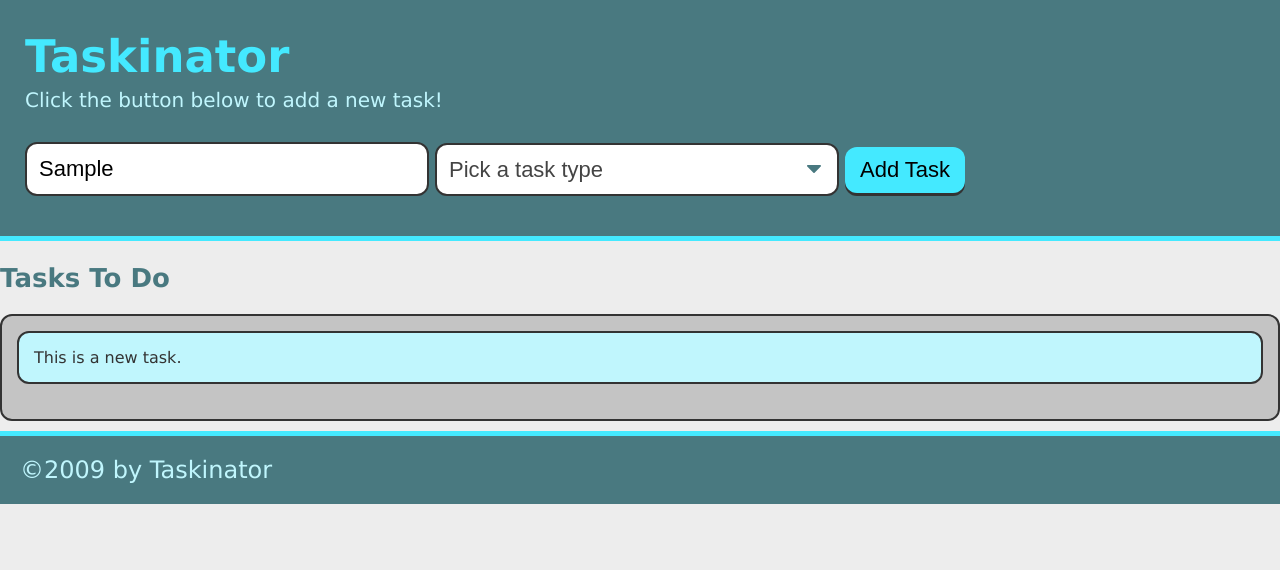
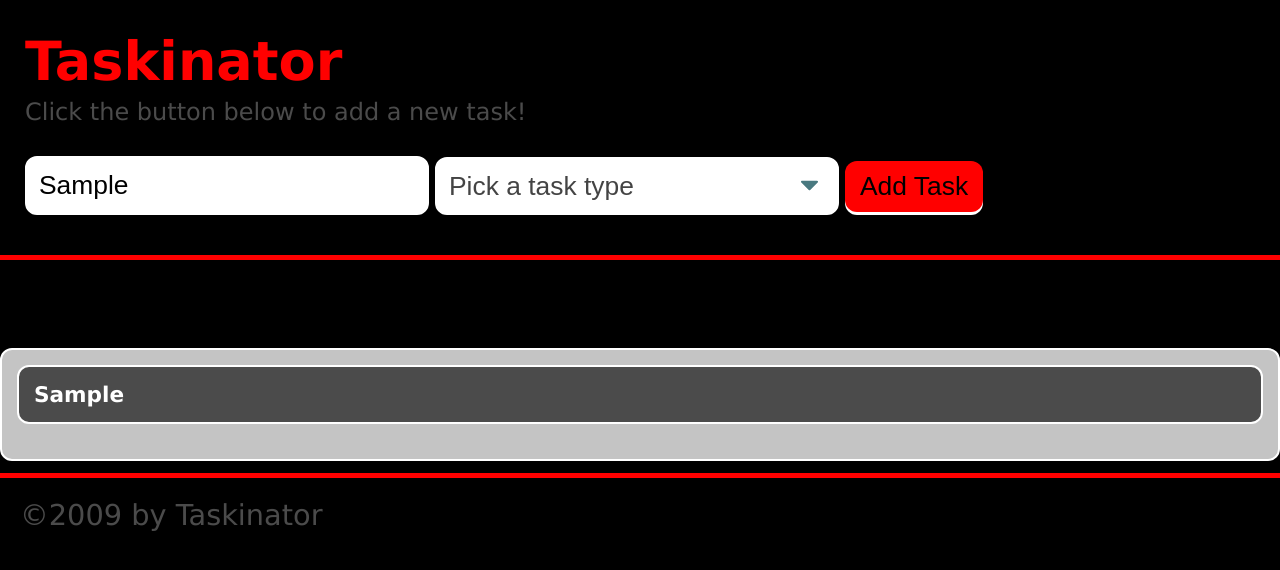
Before and after one commit to dvnmiles/taskinator, a plain HTML site: page index.html in a window 1280 px wide. Both pictures are taken after typing "Sample" into the empty fields and a click on the button "Add Task". Drawn offline with Linux system fonts and the light colour scheme.

Commit message:
input functionality completed

```diff
--- a/assets/css/style.css
+++ b/assets/css/style.css
@@ -3,15 +3,15 @@
 }
 
 :root {
-  --primary: #44e9ff;
-  --secondary: #497980;
-  --tertiary: rgb(192, 246, 253);
-  --grey: #333;
-  font-size: 62.5%;
+  --primary: red;
+  --secondary: black;
+  --tertiary: rgb(75, 75, 75);
+  --grey: rgb(255, 255, 255);
+  font-size: 75%;
 }
 
 body {
-  background: #ededed;
+  background: var(--secondary);
   color: var(--grey);
   margin: 0;
   padding: 0;
@@ -161,7 +161,7 @@ footer {
   font-size: 1.4rem;
   padding: 5px 7px;
   margin: 3px;
-  background: var(--secondary);
+  background: var(--tertiary);
   color: #fff;
 }
 
--- a/assets/js/script.js
+++ b/assets/js/script.js
@@ -3,11 +3,19 @@ var tasksToDoEl = document.querySelector("#tasks-to-do");
 
 var createTaskHandler = function(event) {
   event.preventDefault();
+  var taskNameInput = document.querySelector("input[name='task-name']").value;
+  var taskTypeInput = document.querySelector("select[name='task-type']").value;
 
   var listItemEl = document.createElement("li");
   listItemEl.className = "task-item";
-  listItemEl.textContent = "This is a new task.";
+
+  var taskInfoEl = document.createElement("div");
+  taskInfoEl.className = "task-info";
+
+  taskInfoEl.innerHTML = "<h3 class='task-name'>" + taskNameInput + "</h3><span class='task-type'>" + taskTypeInput + "</span>";
+  listItemEl.appendChild(taskInfoEl);
+
   tasksToDoEl.appendChild(listItemEl);
-  };
+};
 
-  formEl.addEventListener("submit", createTaskHandler);
+formEl.addEventListener("submit", createTaskHandler);
```
